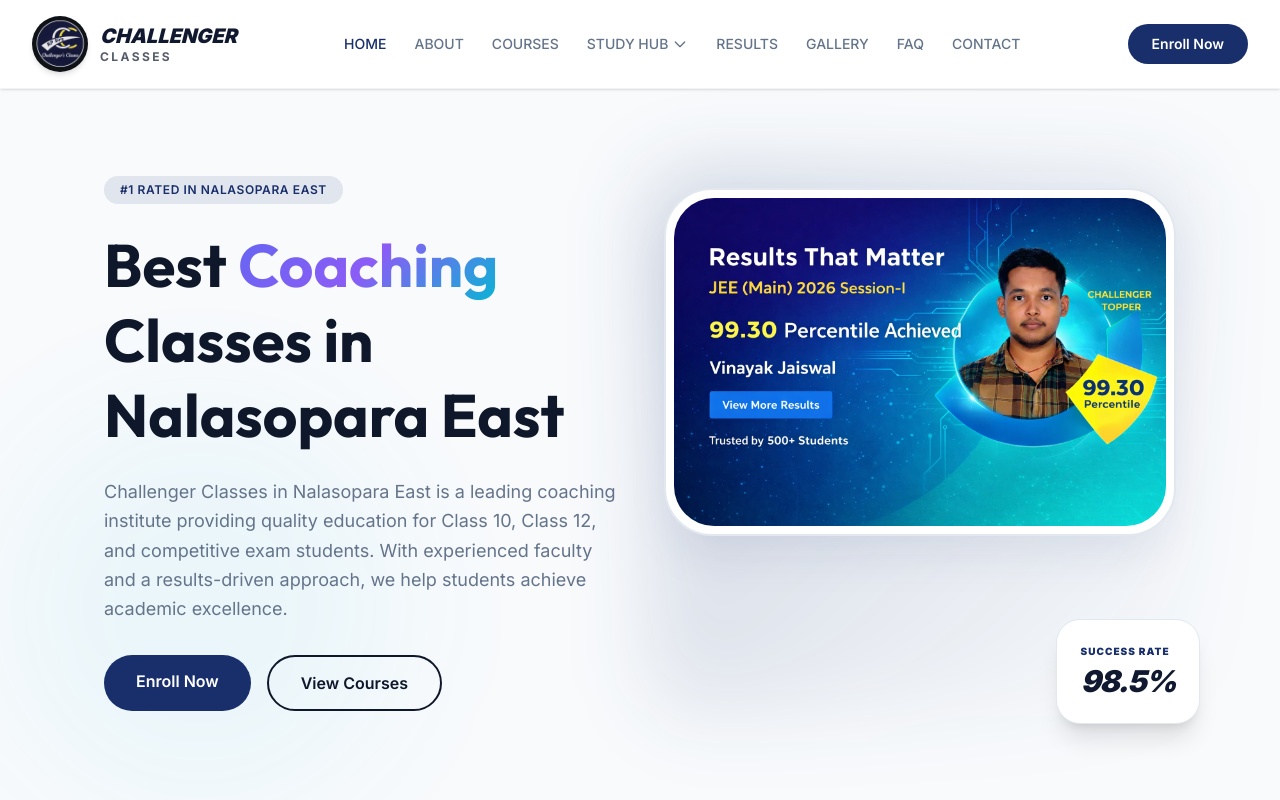
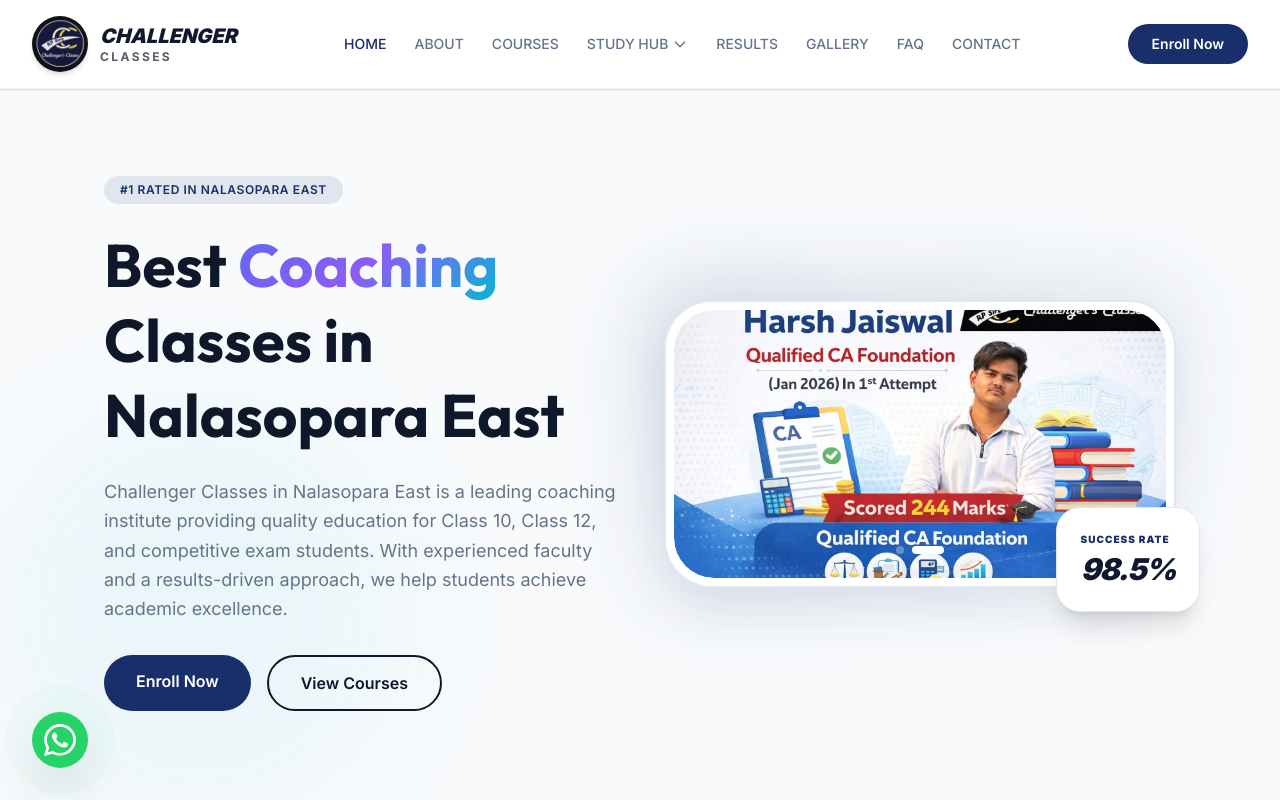
Before and after one commit to Sumitc0de/challenger-classes-web-app, a Next.js app: page / in a window 1280 px wide. Shown: the top 800 px of the page. Built offline with nearby package versions, Linux system fonts and the light colour scheme.

Commit message:
feat: animated hero slider (16:9), scroll-to-top, blinking WhatsApp button, and page cleanups

```diff
--- a/src/app/gallery/page.tsx
+++ b/src/app/gallery/page.tsx
@@ -104,26 +104,6 @@
 
       </div>
 
-      {/* Stats Bar */}
-      <section className="bg-gradient-to-br from-[#10192F] to-[#192F6B] py-20 text-white">
-        <div className="max-w-7xl mx-auto px-4 lg:px-8 grid grid-cols-2 md:grid-cols-4 gap-y-12 gap-x-6 text-center">
-          {[
-            { label: "Seminars Conducted", value: "500+" },
-            { label: "Captured Moments", value: "12k+" },
-            { label: "Awards Won", value: "15" },
-            { label: "Years of Legacy", value: "20+" }
-          ].map((stat, i) => (
-            <div key={i} className="flex flex-col items-center justify-center">
-              <p className="text-5xl md:text-6xl lg:text-7xl font-black italic tracking-tighter mb-2" style={{ fontFamily: "var(--font-display)" }}>
-                {stat.value}
-              </p>
-              <p className="text-[8px] md:text-[10px] font-black text-white/80 uppercase tracking-[0.2em]">
-                {stat.label}
-              </p>
-            </div>
-          ))}
-        </div>
-      </section>
 
     </main>
   );
--- a/src/app/layout.tsx
+++ b/src/app/layout.tsx
@@ -3,6 +3,8 @@
 import "./globals.css";
 import Navbar from "@/components/Navbar";
 import Footer from "@/components/Footer";
+import ScrollToTop from "@/components/ScrollToTop";
+import WhatsAppButton from "@/components/WhatsAppButton";
 
 const inter = Inter({
   subsets: ["latin"],
@@ -96,6 +98,8 @@
         <Navbar />
         <main className="flex-1">{children}</main>
         <Footer />
+        <ScrollToTop />
+        <WhatsAppButton />
       </body>
     </html>
   );
--- a/src/app/page.tsx
+++ b/src/app/page.tsx
@@ -4,6 +4,7 @@
 import TestimonialCard from "@/components/TestimonialCard";
 import SectionHeader from "@/components/SectionHeader";
 import CTABanner from "@/components/CTABanner";
+import HeroSlider from "@/components/HeroSlider";
 
 const courses = [
   {
@@ -159,20 +160,16 @@
 
             {/* Hero visual */}
             <div className="relative lg:block">
-              <div className="relative w-full aspect-square max-w-lg mx-auto group">
+              <div className="relative w-full aspect-video max-w-3xl mx-auto group">
                 {/* Decorative background glow */}
                 <div className="absolute -inset-4 bg-gradient-to-br from-[#192F6B]/20 to-transparent rounded-[3rem] blur-2xl group-hover:scale-110 transition-transform duration-700" />
 
-                <div className="relative bg-white p-2 rounded-[3rem] shadow-2xl shadow-[#192F6B]/10 overflow-hidden border-2 border-border group-hover:border-[#192F6B]/30 transition-all duration-500">
-                  <img
-                    src="/hero_img.png"
-                    alt="Challenger Classes Hero"
-                    className="w-full h-full object-cover rounded-[2.5rem] group-hover:scale-105 transition-transform duration-1000"
-                  />
+                <div className="relative bg-white p-2 rounded-[3rem] shadow-2xl shadow-[#192F6B]/10 overflow-hidden border-2 border-border group-hover:border-[#192F6B]/30 transition-all duration-500 h-full">
+                  <HeroSlider />
                 </div>
 
                 {/* Floating badge */}
-                <div className="absolute -bottom-6 -right-6 bg-white p-6 rounded-3xl shadow-xl border border-border hidden md:block animate-bounce-slow">
+                <div className="absolute -bottom-6 -right-6 bg-white p-6 rounded-3xl shadow-xl border border-border hidden md:block animate-bounce-slow z-30">
                   <p className="text-[10px] font-black text-[#192F6B] uppercase tracking-widest mb-1">Success Rate</p>
                   <p className="text-3xl font-black text-[#10192F] italic uppercase tracking-tighter">98.5%</p>
                 </div>
--- a/src/app/results/page.tsx
+++ b/src/app/results/page.tsx
@@ -172,25 +172,6 @@
 
       </div>
 
-      {/* Hero Stats (always visible at bottom) */}
-      <section className="bg-gradient-to-br from-[#10192F] to-[#192F6B] py-24 text-white">
-        <div className="max-w-7xl mx-auto px-4 lg:px-8 grid grid-cols-1 md:grid-cols-3 gap-12 text-center">
-           {[
-             { label: "AVERAGE GROWTH", value: "92%" },
-             { label: "ALL INDIA RANKS", value: "15+" },
-             { label: "SELECTION RATE", value: "100%" }
-           ].map((stat, i) => (
-             <div key={i} className="flex flex-col items-center justify-center">
-               <p className="text-6xl md:text-7xl lg:text-8xl font-black italic tracking-tighter mb-4" style={{ fontFamily: "var(--font-display)" }}>
-                 {stat.value}
-               </p>
-               <p className="text-[10px] md:text-sm font-black text-white/80 uppercase tracking-[0.2em]">
-                 {stat.label}
-               </p>
-             </div>
-           ))}
-        </div>
-      </section>
 
       <CTABanner />
     </main>
--- a/src/components/Footer.tsx
+++ b/src/components/Footer.tsx
@@ -86,25 +86,7 @@
             </div>
           ))}
 
-          {/* Newsletter */}
-          <div className="lg:col-span-1">
-            <h4 className="text-xs font-bold tracking-widest text-[#64748B] mb-8">
-              NEWSLETTER
-            </h4>
-            <p className="text-sm text-gray-400 mb-6">
-              Stay updated with academic schedules &amp; scholarship news.
-            </p>
-            <div className="flex flex-col gap-3">
-              <input
-                type="email"
-                placeholder="Your email"
-                className="bg-[#1E293B] border-none rounded-lg px-4 py-3 text-sm focus:ring-2 focus:ring-[#192F6B] outline-none transition-all"
-              />
-              <button className="bg-[#192F6B] hover:bg-[#192F6B]/80 text-white font-bold py-3 rounded-lg text-sm transition-all">
-                Subscribe
-              </button>
-            </div>
-          </div>
+
         </div>
 
         {/* Bottom bar */}
--- /dev/null
+++ b/src/components/HeroSlider.tsx
@@ -0,0 +1,62 @@
+"use client";
+
+import { useState, useEffect } from "react";
+import MediaAsset from "./MediaAsset";
+
+const images = [
+  { src: "/hero_img.png", alt: "Challenger Classes Hero 1" },
+  { src: "/hero_img_1.jpg", alt: "Challenger Classes Hero 2" },
+];
+
+export default function HeroSlider() {
+  const [currentIndex, setCurrentIndex] = useState(0);
+
+  useEffect(() => {
+    const timer = setInterval(() => {
+      setCurrentIndex((prev) => (prev + 1) % images.length);
+    }, 5000); // Change image every 5 seconds
+    return () => clearInterval(timer);
+  }, []);
+
+  return (
+    <div className="relative w-full h-full overflow-hidden rounded-[2.5rem]">
+      {images.map((img, index) => (
+        <div
+          key={img.src}
+          className={`absolute inset-0 transition-all duration-[2000ms] ease-out-expo rounded-[2.5rem] ${
+            index === currentIndex
+              ? "opacity-100 z-10 scale-100"
+              : "opacity-0 z-0 scale-110"
+          }`}
+          style={{
+            transitionTimingFunction: "cubic-bezier(0.23, 1, 0.32, 1)",
+          }}
+        >
+          <MediaAsset
+            src={img.src}
+            alt={img.alt}
+            fill
+            priority={index === 0}
+            className="w-full h-full object-cover rounded-[2.5rem]"
+          />
+        </div>
+      ))}
+
+      {/* Optional: Slider Indicators */}
+      <div className="absolute bottom-6 left-1/2 -translate-x-1/2 z-20 flex gap-2">
+        {images.map((_, index) => (
+          <button
+            key={index}
+            onClick={() => setCurrentIndex(index)}
+            className={`w-2 h-2 rounded-full transition-all duration-500 ${
+              index === currentIndex
+                ? "bg-white w-8"
+                : "bg-white/30 hover:bg-white/50"
+            }`}
+            aria-label={`Go to slide ${index + 1}`}
+          />
+        ))}
+      </div>
+    </div>
+  );
+}
--- /dev/null
+++ b/src/components/ScrollToTop.tsx
@@ -0,0 +1,56 @@
+"use client";
+
+import { useState, useEffect } from "react";
+
+export default function ScrollToTop() {
+  const [isVisible, setIsVisible] = useState(false);
+
+  // Show button when page is scrolled down
+  const toggleVisibility = () => {
+    if (window.scrollY > 300) {
+      setIsVisible(true);
+    } else {
+      setIsVisible(false);
+    }
+  };
+
+  // Scroll to top smoothly
+  const scrollToTop = () => {
+    window.scrollTo({
+      top: 0,
+      behavior: "smooth",
+    });
+  };
+
+  useEffect(() => {
+    window.addEventListener("scroll", toggleVisibility);
+    return () => {
+      window.removeEventListener("scroll", toggleVisibility);
+    };
+  }, []);
+
+  return (
+    <div className="fixed bottom-8 right-8 z-50">
+      <button
+        type="button"
+        onClick={scrollToTop}
+        className={`flex items-center justify-center w-12 h-12 rounded-full bg-[#192F6B] text-white shadow-2xl hover:bg-[#10192F] hover:-translate-y-1 transition-all duration-300 ${
+          isVisible ? "opacity-100 translate-y-0 scale-100" : "opacity-0 translate-y-10 scale-50 pointer-events-none"
+        }`}
+        aria-label="Scroll to top"
+      >
+        <svg
+          width="24"
+          height="24"
+          fill="none"
+          stroke="currentColor"
+          strokeWidth="3"
+          viewBox="0 0 24 24"
+          className="mb-0.5"
+        >
+          <path d="M5 15l7-7 7 7" />
+        </svg>
+      </button>
+    </div>
+  );
+}
--- /dev/null
+++ b/src/components/WhatsAppButton.tsx
@@ -0,0 +1,36 @@
+"use client";
+
+export default function WhatsAppButton() {
+  const phoneNumber = "919021296376";
+  const message = "Hi Challenger Classes, I'm interested in your coaching programs. Can you please provide more information?";
+  const whatsappUrl = `https://wa.me/${phoneNumber}?text=${encodeURIComponent(message)}`;
+
+  return (
+    <div className="fixed bottom-8 left-8 z-50">
+      {/* Radiating blink effect */}
+      <div className="absolute inset-0 rounded-full bg-[#25D366] animate-ping opacity-75" />
+
+      <a
+        href={whatsappUrl}
+        target="_blank"
+        rel="noopener noreferrer"
+        className="flex items-center justify-center w-14 h-14 rounded-full bg-[#25D366] text-white shadow-2xl hover:bg-[#128C7E] hover:scale-110 transition-all duration-300 group relative"
+        aria-label="Contact us on WhatsApp"
+      >
+        {/* Tooltip */}
+        <span className="absolute left-16 bg-[#192F6B] text-white text-[10px] font-bold py-2 px-4 rounded-xl opacity-0 group-hover:opacity-100 transition-opacity duration-300 pointer-events-none whitespace-nowrap shadow-xl">
+          Chat with us on WhatsApp
+        </span>
+
+        <svg
+          width="32"
+          height="32"
+          fill="currentColor"
+          viewBox="0 0 24 24"
+        >
+          <path d="M17.472 14.382c-.297-.149-1.758-.867-2.03-.967-.273-.099-.471-.148-.67.15-.197.297-.767.966-.94 1.164-.173.199-.347.223-.644.075-.297-.15-1.255-.463-2.39-1.475-.883-.788-1.48-1.761-1.653-2.059-.173-.297-.018-.458.13-.606.134-.133.298-.347.446-.52.149-.174.198-.298.298-.497.099-.198.05-.371-.025-.52-.075-.149-.669-1.612-.916-2.207-.242-.579-.487-.5-.669-.51-.173-.008-.371-.01-.57-.01-.198 0-.52.074-.792.372-.272.297-1.04 1.016-1.04 2.479 0 1.462 1.065 2.875 1.213 3.074.149.198 2.096 3.2 5.077 4.487.709.306 1.262.489 1.694.625.712.227 1.36.195 1.871.118.571-.085 1.758-.719 2.006-1.413.248-.694.248-1.289.173-1.413-.074-.124-.272-.198-.57-.347m-5.421 7.403h-.004a9.87 9.87 0 01-5.031-1.378l-.361-.214-3.741.982.998-3.648-.235-.374a9.86 9.86 0 01-1.51-5.26c.001-5.45 4.436-9.884 9.888-9.884 2.64 0 5.122 1.03 6.988 2.898a9.825 9.825 0 012.893 6.994c-.003 5.45-4.437 9.884-9.885 9.884m8.413-18.297A11.815 11.815 0 0012.05 0C5.495 0 .16 5.335.157 11.892c0 2.096.547 4.142 1.588 5.945L.057 24l6.305-1.654a11.882 11.882 0 005.683 1.448h.005c6.554 0 11.89-5.335 11.893-11.893a11.821 11.821 0 00-3.48-8.413z" />
+        </svg>
+      </a>
+    </div>
+  );
+}
```
Also changed, not shown: public/hero_img_1.jpg (added), public/ss.png (added).
